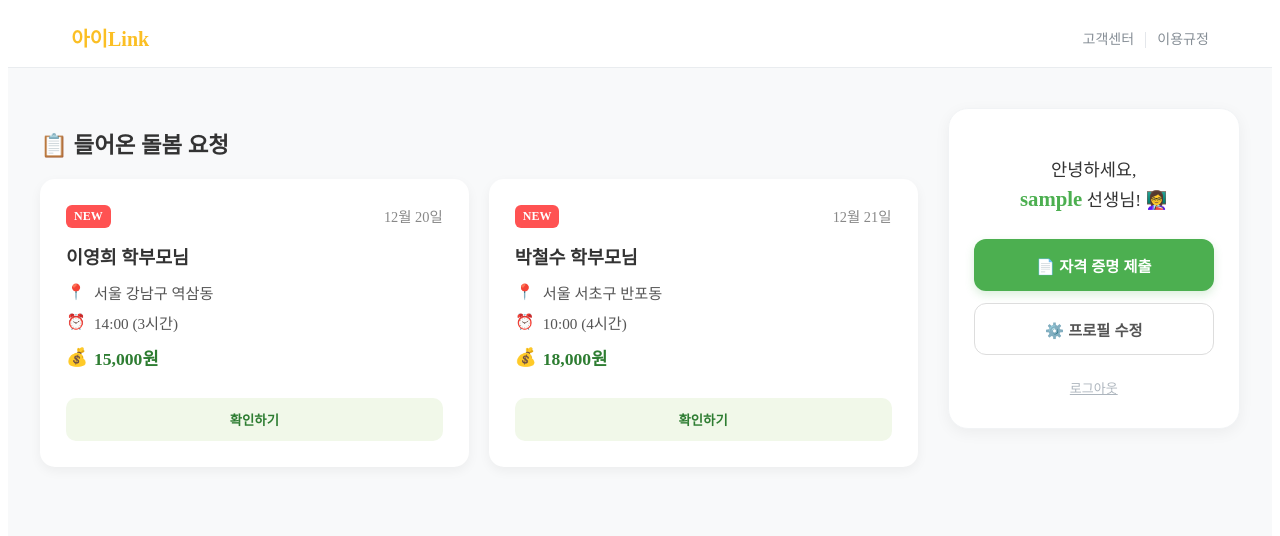
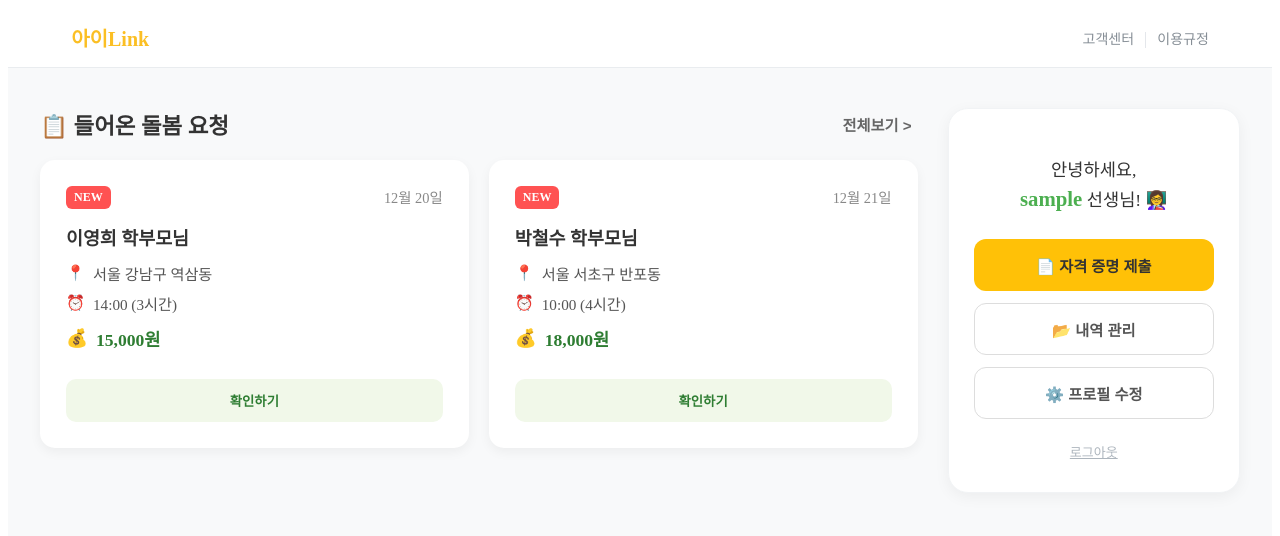
Before and after one commit to uu2m6/i-link-web, a Vue app: page /teacher-home in a window 1280 px wide. Shown: the top 536 px of the page. Built offline with nearby package versions, Linux system fonts and the light colour scheme; no server answers; sample sign-in values are in the browser's storage.

Commit message:
Add files via upload

```diff
--- a/src/views/TeacherHomeView.vue
+++ b/src/views/TeacherHomeView.vue
@@ -6,7 +6,12 @@
       <div class="content-grid">
 
         <section class="request-section">
-          <h2>📋 들어온 돌봄 요청</h2>
+          <div class="section-header-row">
+            <h2>📋 들어온 돌봄 요청</h2>
+            <button class="view-history-link" @click="$router.push('/teacher/history')">
+              전체보기 >
+            </button>
+          </div>
 
           <div v-if="requests.length === 0" class="empty-state">
              <p>아직 들어온 요청이 없습니다.</p>
@@ -50,8 +55,16 @@
             </p>
 
             <div class="user-actions">
-              <button class="action-btn primary" @click="$router.push('/onboarding')">
-                📄 자격 증명 제출
+              <button
+                class="action-btn"
+                :class="certBtnClass"
+                @click="handleCertClick"
+              >
+                {{ certBtnText }}
+              </button>
+
+              <button class="action-btn outline" @click="$router.push('/teacher/history')">
+                📂 내역 관리
               </button>
 
               <button class="action-btn outline" @click="$router.push('/profile/edit/teacher')">
@@ -71,6 +84,7 @@
 </template>
 
 <script>
+import axios from 'axios';
 import TheHeader from '../components/TheHeader.vue';
 
 export default {
@@ -78,7 +92,68 @@ export default {
   data() {
     return {
       userName: sessionStorage.getItem('userName') || '선생님',
-      requests: [
+      certStatus: {
+        registered: false,
+        verified: false
+      },
+      requests: []
+    };
+  },
+  computed: {
+    certBtnClass() {
+      if (this.certStatus.verified) return 'verified';
+      if (this.certStatus.registered) return 'pending';
+      return 'primary';
+    },
+    certBtnText() {
+      if (this.certStatus.verified) return '✅ 자격 인증 완료';
+      if (this.certStatus.registered) return '⏳ 심사 대기 중';
+      return '📄 자격 증명 제출';
+    }
+  },
+  async mounted() {
+    const token = localStorage.getItem('token') || sessionStorage.getItem('token');
+
+    if (!token) {
+      alert('로그인 정보가 확인되지 않습니다. 다시 로그인해주세요.');
+      this.logout();
+      return;
+    }
+
+    this.fetchCertStatus(token);
+    this.fetchRequests();
+  },
+  methods: {
+    async fetchCertStatus(token) {
+      try {
+        const res = await axios.get('/api/certificate/me', {
+          headers: { 'Authorization': `Bearer ${token}`, 'ngrok-skip-browser-warning': 'true' }
+        });
+        this.certStatus.registered = res.data.certificate_registered;
+        this.certStatus.verified = res.data.is_verified;
+      } catch (error) {
+        console.warn("증명서 상태 확인 실패:", error);
+      }
+    },
+    handleCertClick() {
+      if (this.certStatus.verified) {
+        alert("이미 자격 인증이 완료되었습니다. 활동이 가능합니다! 🎉");
+      } else if (this.certStatus.registered) {
+        alert("제출하신 서류를 관리자가 심사 중입니다. 조금만 기다려주세요.");
+      } else {
+        this.$router.push('/onboarding');
+      }
+    },
+    logout() {
+      if(confirm('로그아웃 하시겠습니까?')) {
+        localStorage.removeItem('token');
+        sessionStorage.clear();
+        this.$router.push('/login');
+      }
+    },
+    fetchRequests() {
+      // 실제 API 연동 시 axios 호출
+      this.requests = [
         {
           id: 1,
           parent_name: '이영희',
@@ -97,27 +172,7 @@ export default {
           hourly_pay: 18000,
           created_at: '2025-12-21T11:00:00'
         }
-      ]
-    };
-  },
-  mounted() {
-    const token = localStorage.getItem('token') || sessionStorage.getItem('token');
-
-    if (!token) {
-      alert('로그인 정보가 확인되지 않습니다. 다시 로그인해주세요.');
-      sessionStorage.removeItem('isLoggedIn');
-      sessionStorage.removeItem('userRole');
-      this.$router.push('/login');
-      return;
-    }
-  },
-  methods: {
-    logout() {
-      if(confirm('로그아웃 하시겠습니까?')) {
-        localStorage.removeItem('token');
-        sessionStorage.clear();
-        this.$router.push('/login');
-      }
+      ];
     },
     formatDate(dateStr) {
       if (!dateStr) return '';
@@ -147,94 +202,56 @@ export default {
   align-items: flex-start;
 }
 
-.request-section {
-  flex: 3;
-}
-.request-section h2 { font-size: 1.4rem; margin-bottom: 20px; color: #333; font-weight: 800; }
+/* 왼쪽 컨텐츠 영역 */
+.request-section { flex: 3; }
+.section-header-row { display: flex; justify-content: space-between; align-items: center; margin-bottom: 20px; }
+.section-header-row h2 { margin: 0; font-size: 1.4rem; color: #333; font-weight: 800; }
+.view-history-link { background: none; border: none; color: #666; font-weight: bold; cursor: pointer; font-size: 0.95rem; }
+.view-history-link:hover { color: #4CAF50; text-decoration: underline; }
 
 .empty-state { text-align: center; padding: 60px; color: #888; background: white; border-radius: 15px; border: 1px solid #eee; }
-
 .card-list { display: grid; grid-template-columns: repeat(auto-fill, minmax(300px, 1fr)); gap: 20px; }
 
 .request-card {
-  background: white;
-  padding: 25px;
-  border-radius: 15px;
-  box-shadow: 0 4px 12px rgba(0,0,0,0.05);
-  cursor: pointer;
-  transition: all 0.2s;
-  border: 1px solid transparent;
-  display: flex;
-  flex-direction: column;
+  background: white; padding: 25px; border-radius: 15px;
+  box-shadow: 0 4px 12px rgba(0,0,0,0.05); cursor: pointer; transition: all 0.2s;
+  border: 1px solid transparent; display: flex; flex-direction: column;
 }
 .request-card:hover { transform: translateY(-5px); border-color: #4CAF50; box-shadow: 0 8px 20px rgba(76, 175, 80, 0.1); }
-
 .card-header { display: flex; justify-content: space-between; margin-bottom: 15px; }
 .badge.new { background-color: #ff5252; color: white; font-size: 0.75rem; padding: 4px 8px; border-radius: 6px; font-weight: bold; }
 .date { color: #888; font-size: 0.9rem; }
-
 .card-body h3 { margin: 0 0 12px 0; font-size: 1.15rem; color: #333; font-weight: 700; }
 .info-row { display: flex; align-items: center; gap: 8px; margin-bottom: 8px; color: #555; font-size: 0.95rem; }
-.info-row .icon { width: 20px; text-align: center; }
 .info-row.highlight { color: #2E7D32; font-weight: bold; margin-top: 12px; font-size: 1.1rem; }
-
 .detail-btn { margin-top: auto; padding: 12px; background-color: #f1f8e9; border: none; border-radius: 10px; color: #2E7D32; font-weight: bold; cursor: pointer; margin-top: 20px; }
 .detail-btn:hover { background-color: #dcedc8; }
 
+/* 오른쪽 사이드바 영역 */
 .sidebar-section {
   flex: 1;
   min-width: 280px;
   position: sticky;
   top: 20px;
 }
-
 .user-info-block {
-  background-color: white;
-  border-radius: 20px;
-  padding: 30px 25px;
-  box-shadow: 0 4px 15px rgba(0, 0, 0, 0.05);
-  text-align: center;
-  border: 1px solid #f1f3f5;
+  background-color: white; border-radius: 20px; padding: 30px 25px;
+  box-shadow: 0 4px 15px rgba(0, 0, 0, 0.05); text-align: center; border: 1px solid #f1f3f5;
 }
-
 .welcome-msg { font-size: 1.1rem; margin-bottom: 25px; color: #333; line-height: 1.5; }
 .welcome-msg strong { color: #4CAF50; font-size: 1.3rem; }
-
 .user-actions { display: flex; flex-direction: column; gap: 12px; }
 
 .action-btn {
-  padding: 14px;
-  border-radius: 12px;
-  font-weight: bold;
-  cursor: pointer;
-  font-size: 0.95rem;
-  transition: all 0.2s;
-  border: 1px solid transparent;
+  padding: 14px; border-radius: 12px; font-weight: bold; cursor: pointer;
+  font-size: 0.95rem; transition: all 0.2s; border: 1px solid transparent;
 }
-
-.action-btn.primary {
-  background-color: #4CAF50;
-  color: white;
-  box-shadow: 0 4px 10px rgba(76, 175, 80, 0.2);
-}
-.action-btn.primary:hover { background-color: #43A047; transform: translateY(-2px); }
-
-.action-btn.outline {
-  background-color: white;
-  border-color: #ddd;
-  color: #555;
-}
+.action-btn.primary { background-color: #FFC107; color: #333; }
+.action-btn.pending { background-color: #FFECB3; color: #FF6F00; cursor: default; }
+.action-btn.verified { background-color: #E8F5E9; color: #2E7D32; cursor: default; border: 1px solid #C8E6C9; }
+.action-btn.outline { background-color: white; border-color: #ddd; color: #555; }
 .action-btn.outline:hover { border-color: #4CAF50; color: #4CAF50; background-color: #f1f8e9; }
-
-.logout-link {
-  background: none;
-  border: none;
-  color: #adb5bd;
-  text-decoration: underline;
-  cursor: pointer;
-  font-size: 13px;
-  margin-top: 10px;
-}
+.logout-link { background: none; border: none; color: #adb5bd; text-decoration: underline; cursor: pointer; font-size: 13px; margin-top: 10px; }
 .logout-link:hover { color: #868e96; }
 
 @media (max-width: 900px) {
--- a/src/views/TeacherRequestDetailView.vue
+++ b/src/views/TeacherRequestDetailView.vue
@@ -34,6 +34,7 @@
 
         <div class="btn-group">
           <button class="back-btn" @click="$router.go(-1)">목록으로</button>
+          <button class="reject-btn" @click="rejectRequest">거절하기</button>
           <button class="accept-btn" @click="acceptRequest">수락하기</button>
         </div>
       </div>
@@ -95,8 +96,17 @@ export default {
     },
     acceptRequest() {
       if(!this.requestData) return;
-      alert(`${this.requestData.parent_name}님의 요청을 수락했습니다!\n(채팅방이 생성됩니다)`);
-      this.$router.push('/teacher-home');
+      if(confirm('이 요청을 수락하시겠습니까?')) {
+        alert(`${this.requestData.parent_name}님의 요청을 수락했습니다!\n(채팅방이 생성됩니다)`);
+        this.$router.push('/teacher-home');
+      }
+    },
+    rejectRequest() {
+      if(!this.requestData) return;
+      if(confirm('정말 거절하시겠습니까?')) {
+        alert('거절 처리되었습니다.');
+        this.$router.push('/teacher-home');
+      }
     }
   }
 };
@@ -126,9 +136,13 @@ export default {
 
 .btn-group { display: flex; gap: 10px; }
 .back-btn { flex: 1; padding: 15px; border-radius: 12px; border: 1px solid #ddd; background: white; color: #666; font-weight: bold; cursor: pointer; }
+
+
+.reject-btn { flex: 2; padding: 15px; border-radius: 12px; border: none; background: #FFEBEE; color: #D32F2F; font-weight: bold; cursor: pointer; font-size: 1rem; }
 .accept-btn { flex: 2; padding: 15px; border-radius: 12px; border: none; background: #4CAF50; color: white; font-weight: bold; cursor: pointer; font-size: 1rem; }
 
 .back-btn:hover { background-color: #f5f5f5; }
+.reject-btn:hover { background-color: #FFCDD2; }
 .accept-btn:hover { background-color: #43A047; }
 
 .error-msg { text-align: center; padding: 50px; color: #888; }
```
Also changed, not shown: src/views/HomeView.vue (+30 -2 lines).
